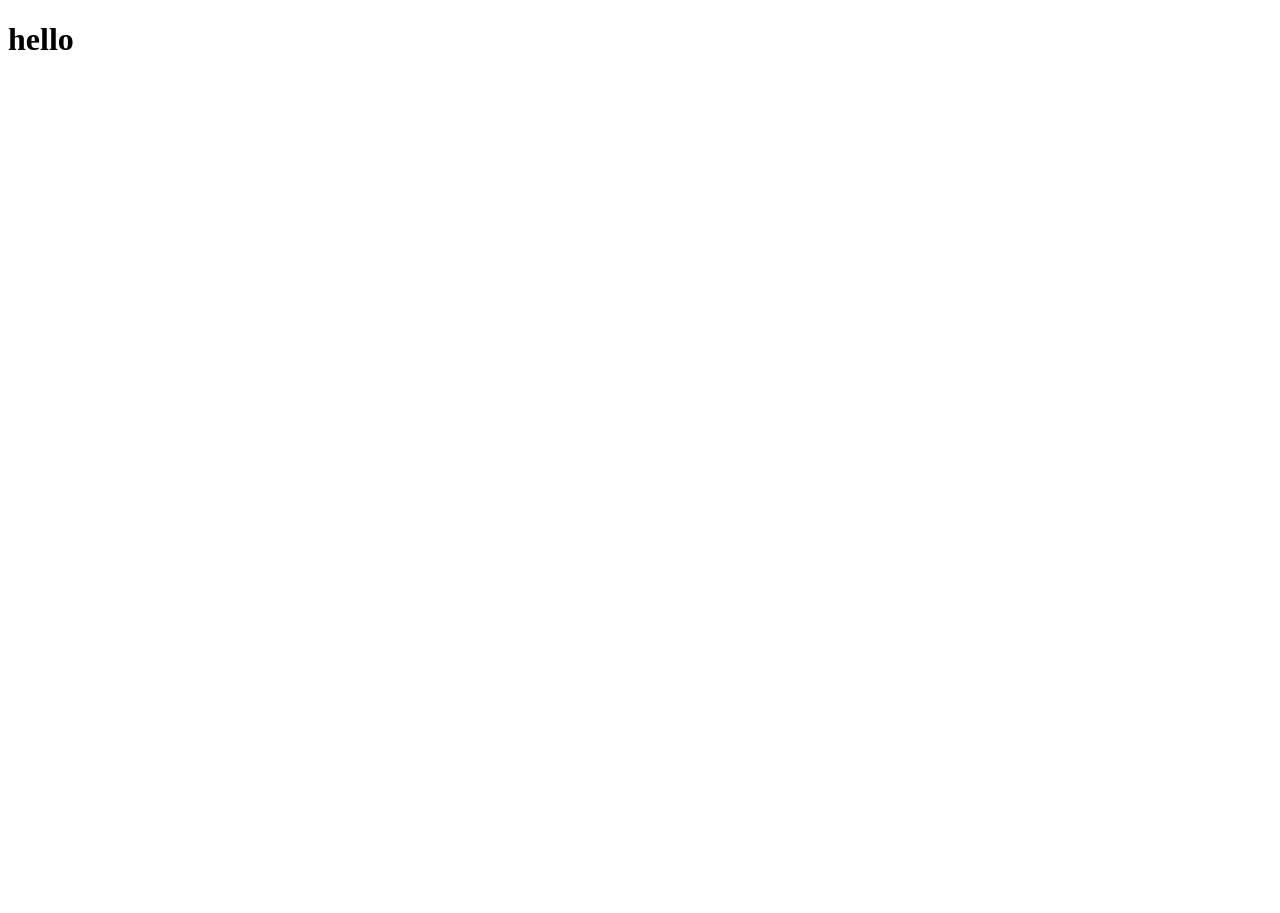
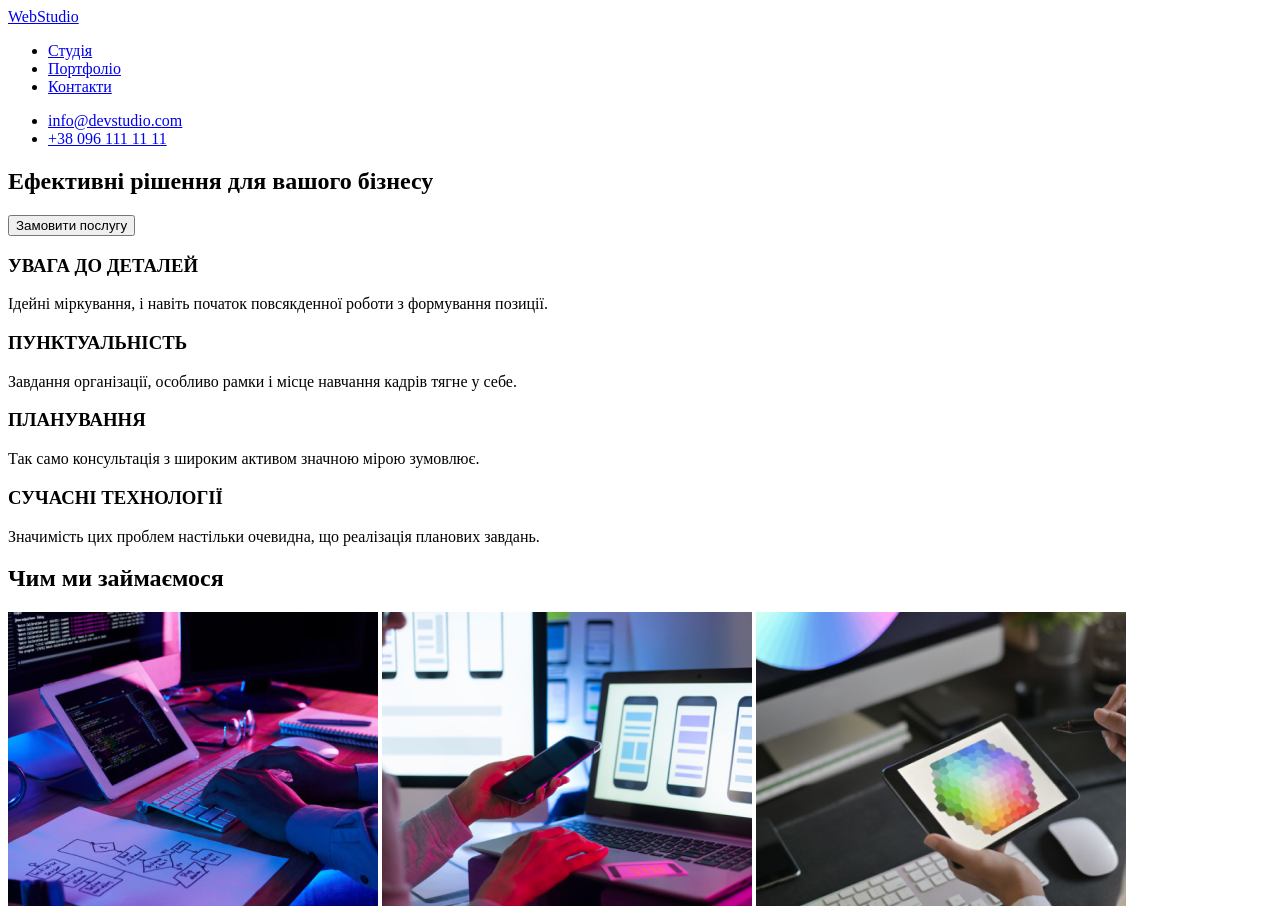
Before and after one commit to kristovir/goit-markup-hw-01, a plain HTML site: page index.html in a window 1280 px wide. Shown: the top 913 px of the page. Before the commit the page ends 800 px from the top, so only its background shows below. Drawn offline with Linux system fonts and the light colour scheme.

Commit message:
created the structure html and added the photo

```diff
--- a/index.html
+++ b/index.html
@@ -1,20 +1,84 @@
 <!DOCTYPE html>
-<html lang="en">
+<html lang="uk">
+
 <head>
     <meta charset="UTF-8">
     <meta http-equiv="X-UA-Compatible" content="IE=edge">
     <meta name="viewport" content="width=device-width, initial-scale=1.0">
-    <title>Document</title>
+    <link rel="stylesheet" href="styles/styles.css">
+    <title>Головна</title>
 </head>
+
 <body>
     <header>
-
+        <nav>
+            <a lang="en" href="./index.html">WebStudio</a>
+            <ul>
+                <li>
+                    <a href="#">Студія</a>
+                </li>
+                <li>
+                    <a href="#">Портфоліо</a>
+                </li>
+                <li>
+                    <a href="#">Контакти</a>
+                </li>
+            </ul>
+            <ul>
+                <li> <a href="#">info@devstudio.com</a> </li>
+                <li> <a href="#">+38 096 111 11 11</a> </li>
+            </ul>
+        </nav>
     </header>
     <main>
-<h1>hello</h1>
+        <!--section-title-->
+        <section>
+            <h1>Ефективні рішення для вашого бізнесу</h1>
+            <button type="button">Замовити послугу</button>
+        </section>
+
+        <!--section-features-->
+        <section>
+            <div>
+                <h3>УВАГА ДО ДЕТАЛЕЙ</h3>
+                <p>Ідейні міркування, і навіть початок повсякденної роботи з формування позиції.</p>
+            </div>
+            <div>
+                <h3>ПУНКТУАЛЬНІСТЬ</h3>
+                <p>Завдання організації, особливо рамки і місце навчання кадрів тягне у себе.</p>
+            </div>
+            <div>
+                <h3>ПЛАНУВАННЯ</h3>
+                <p>Так само консультація з широким активом значною мірою зумовлює.</p>
+            </div>
+            <div>
+                <h3>СУЧАСНІ ТЕХНОЛОГІЇ</h3>
+                <p>Значимість цих проблем настільки очевидна, що реалізація планових завдань.</p>
+            </div>
+        </section>
+
+        <!--section-activity-->
+        <section>
+            <h2>Чим ми займаємося</h2>
+            <img src="images/img1.jpg" alt="людина програмує на комп'ютері" width="370">
+            <img src="images/img2.jpg" alt="людина створює додатки до телефонів" width="370">
+            <img src="images/img3.jpg" alt="людина вибирає кольори для веб-дизайну" width="370">
+        </section>
+        <!--section-team-->
+        <section>
+            <h2>Наша команда</h2>
+            <img src="images/team.jpg" alt="Фото людей що працюють у нашій команді" width="1170">
+        </section>
+
     </main>
     <footer>
-
+        <a lang="en" href="./index.html">WebStudio</a>
+        <ul>
+            <li>м. Київ, пр-т Лесі Українки, 26</li>
+            <li> <a href="#">info@devstudio.com</a> </li>
+            <li> <a href="#">+38 096 111 11 11</a> </li>
+        </ul>
     </footer>
 </body>
+
 </html>
```
Also changed, not shown: images/img1.jpg (added), images/img2.jpg (added), images/img3.jpg (added), images/team.jpg (added), styles/styles.css (added).
